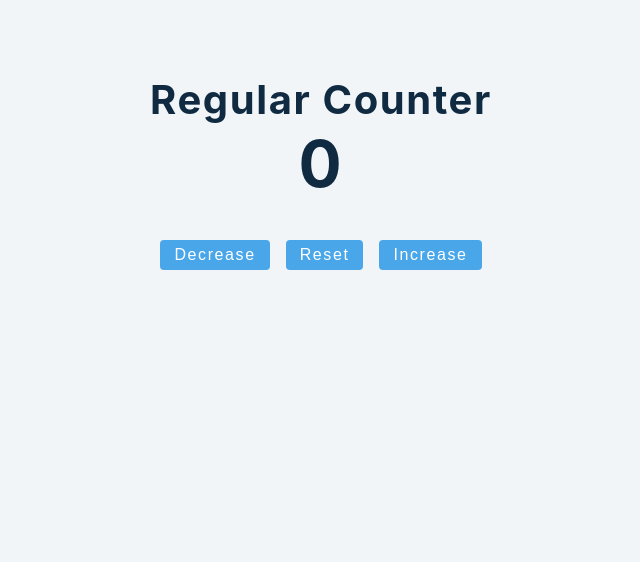
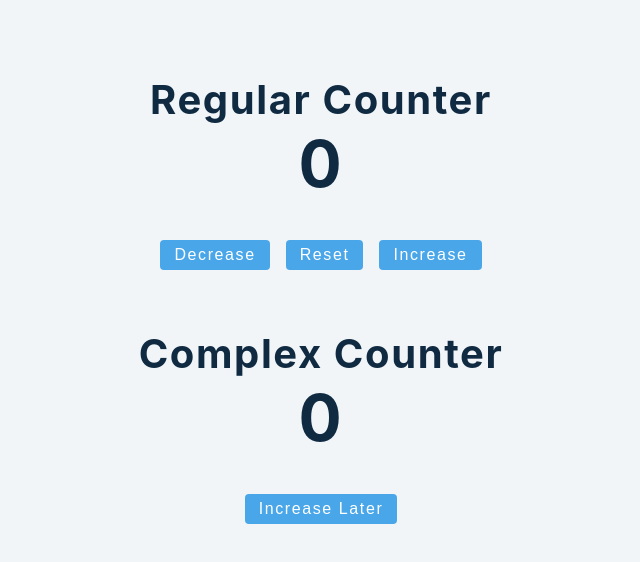
Before and after one commit to B0llu/react-start, a React (Create React App) app: page / in a window 1280 px wide. Shown: the top 562 px of the page, without its empty margins (319-959 px from the left). Built offline with nearby package versions, Linux system fonts and the light colour scheme.

Commit message:
complex counter

```diff
--- a/src/tutorial/1-useState/setup/5-useState-counter.js
+++ b/src/tutorial/1-useState/setup/5-useState-counter.js
@@ -5,6 +5,15 @@ const UseStateCounter = () => {
 
   const reset = () => {
     setValue(0)
+  }
+
+  const complexIncrease = () => {
+    setTimeout(()=>{
+      // setValue(value + 1); even if pressed 10 times only increases 1 after 2 sec
+      setValue((prevState) => {
+        return prevState + 1;
+      })
+    },2000)
   }
   return (
     <>
@@ -21,6 +30,11 @@ const UseStateCounter = () => {
           Increase
         </button>
       </section>
+      <section style={{ margin: "4rem 0" }}>
+        <h2>Complex Counter</h2>
+        <h1>{value}</h1>
+        <button className='btn' onClick={complexIncrease}>Increase Later</button>
+      </section>
     </>
   );
 };
```
